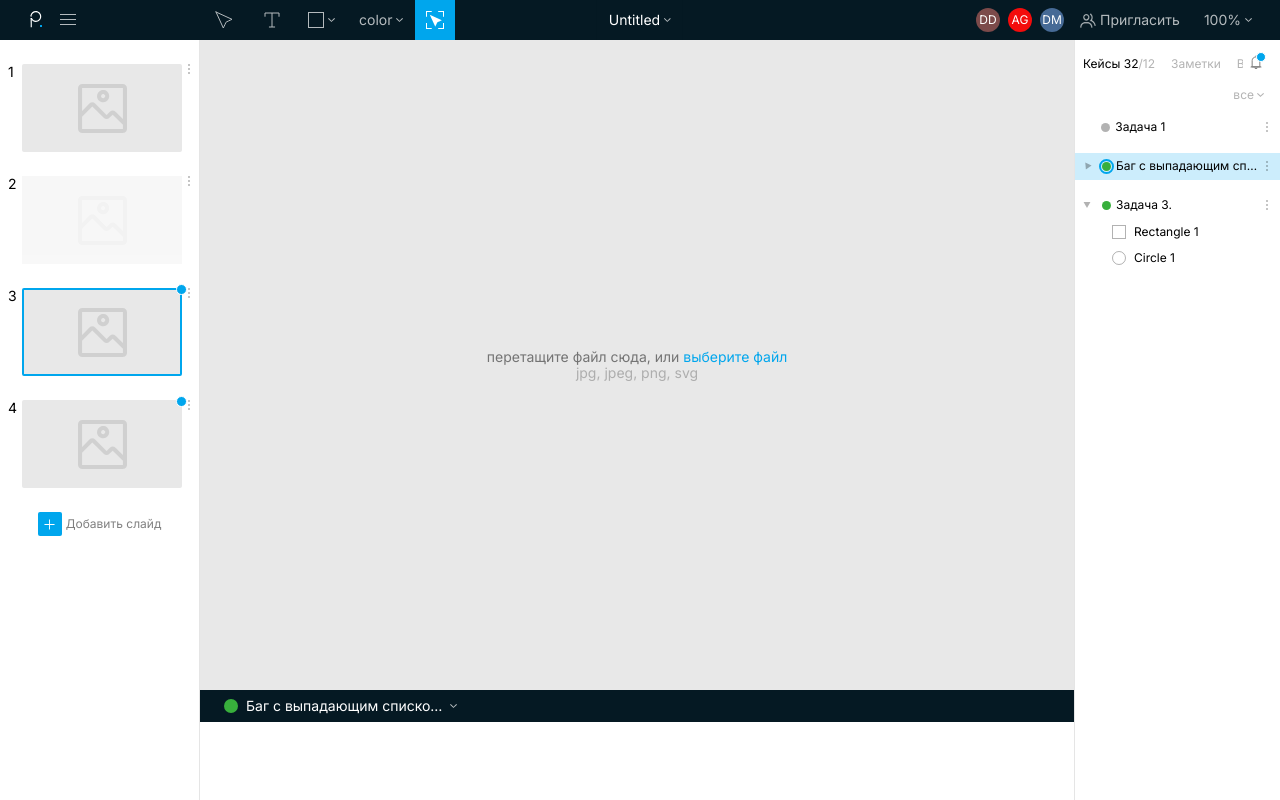
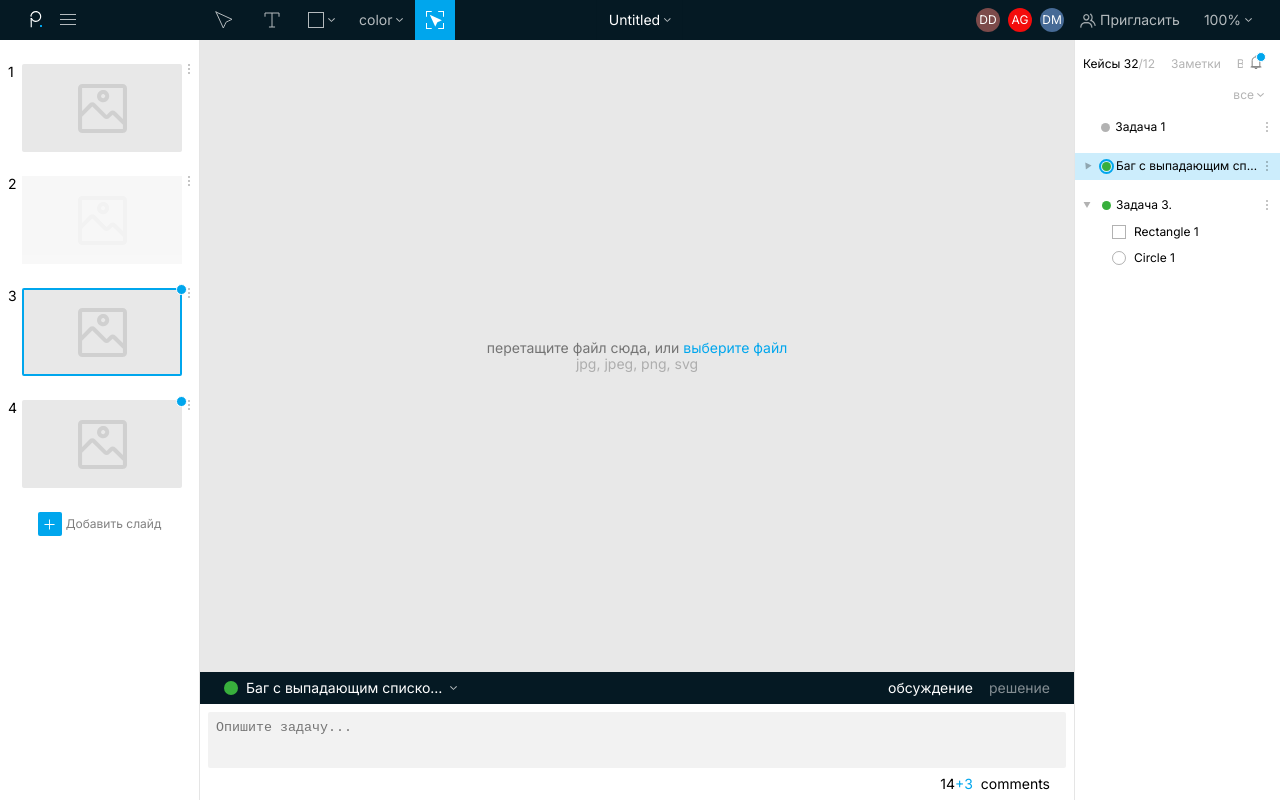
Before and after one commit to intro333/productium_web, a Vue app: page /case-tracker in a window 1280 px wide. Built offline with nearby package versions, Linux system fonts and the light colour scheme; what vue-device-detector would draw is missing.

Commit message:
case discus block.

```diff
--- a/src/assets/scss/case-tracker/case_discus_block.scss
+++ b/src/assets/scss/case-tracker/case_discus_block.scss
@@ -8,8 +8,7 @@
       justify-content: space-between;
       align-items: center;
       padding: 0 24px;
-    }
-    .cd {
+      .cd-h {
         &-left {
           display: flex;
           justify-content: flex-start;
@@ -65,8 +64,79 @@
           display: flex;
           justify-content: flex-end;
           align-items: center;
-        height: 100%;
+          .p-text-box {
+            &:not(:last-child) {
+              margin-right: 16px;
+            }
+          }
+          &-item {
+            font-size: 14px;
+            color: white;
+            opacity: .5;
+            &:hover {
+              cursor: pointer;
+            }
+            &.active {
+              opacity: 1;
             }
           }
         }
       }
+    }
+    &-body {
+      display: flex;
+      flex-direction: column;
+      height: 96px;
+      .cd-b {
+        &-edit-area {
+          box-sizing: border-box;
+          padding: 8px 8px 0;
+          height: 64px;
+          &-text {
+            box-sizing: border-box;
+            border-radius: 2px;
+            background-color: rgb(0, 0, 0, .05);
+            width: 100%;
+            height: 56px;
+            padding: 8px;
+            &.ea-editable {
+
+            }
+            &.ea-readonly {
+              &:hover {
+                cursor: default;
+              }
+            }
+          }
+        }
+        &-comments {
+          display: flex;
+          align-items: center;
+          justify-content: flex-end;
+          padding-right: 24px;
+          height: 32px;
+          &-box {
+            display: flex;
+            align-items: center;
+          }
+          &-text {
+            font-size: 14px;
+            &:not(:last-child) {
+              margin-right: 8px;
+            }
+            &:hover {
+              cursor: default;
+            }
+            &-clicable {
+              cursor: pointer !important;
+            }
+            &-link {
+              color: $color-base;
+            }
+          }
+        }
+      }
+    }
+
+  }
+}
--- a/src/assets/scss/case-tracker/case_tracker_main.scss
+++ b/src/assets/scss/case-tracker/case_tracker_main.scss
@@ -22,7 +22,6 @@
       display: flex;
       flex-direction: column;
       width: calc(100% - 406px);
-      height: calc(100vh - 40px);
       @include work_area_mixin();
       @include case_discus_mixin();
     }
--- a/src/assets/scss/case-tracker/work_area.scss
+++ b/src/assets/scss/case-tracker/work_area.scss
@@ -2,8 +2,7 @@
   .work-area {
     box-sizing: border-box;
     width: 100%;
-    min-height: 600px;
-    height: 100%;
+    height: calc(100% - 128px);
     background-color: $color-block;
     .wa {
       &-empty {
--- a/src/assets/scss/common/main.scss
+++ b/src/assets/scss/common/main.scss
@@ -617,11 +617,21 @@ p {
   }
 }
 .p-textarea {
-  &-disabled {
+  &-custom {
     outline: none;
     border: none;
     background-color: transparent;
     resize: none;
-    overflow:hidden;
+    &.tc-disabled {
+      overflow:hidden;
+    }
   }
 }
+.p-text {
+  &-box {
+    display: flex;
+    justify-content: center;
+    align-content: center;
+    height: 100%;
+  }
+}
--- a/src/components/common/Notifications.vue
+++ b/src/components/common/Notifications.vue
@@ -13,7 +13,7 @@
         </div>
         <p class="nf-short-info nf-date-time rgb-black-50">{{getNotifyDateTime(_notify.updated_at)}}</p>
         <p class="nf-short-info nf-slide-name rgb-black-50">слайд {{_notify.slideOrder+1}}</p>
-        <textarea class="nf-comment p-textarea-disabled"
+        <textarea class="nf-comment p-textarea-custom tc-disabled"
                   readonly disabled
                   cols="181"
                   rows="2"
--- a/src/components/view-tracker/CaseDiscusBlock.vue
+++ b/src/components/view-tracker/CaseDiscusBlock.vue
@@ -1,15 +1,15 @@
 <template>
   <div class="case-discus">
     <div class="case-discus-header">
-      <div class="cd-left">
+      <div class="cd-h-left">
         <template v-if="selectedCase">
-          <div class="cd-left-case-status"
+          <div class="cd-h-left-case-status"
                :class="{[selectedCase.status]: true}"></div>
           <div v-if="!selectedCase.isEdited"
                ref="caseNameInputRef"
                v-on:dblclick="changeCaseNameEditable(selectedCase,  'caseNameInputRef',true)"
-               class="cd-left-case-title-box">
-            <span class="cd-left-case-title text-ellipsis">{{selectedCase.title}}</span>
+               class="cd-h-left-case-title-box">
+            <span class="cd-h-left-case-title text-ellipsis">{{selectedCase.title}}</span>
           </div>
           <input v-if="selectedCase.isEdited"
                  ref="caseNameInputRef"
@@ -17,18 +17,40 @@
                  @blur="changeCaseNameEditable(selectedCase,  'caseNameInputRef', false)"
                  @keyup.enter="changeCaseNameEditable(selectedCase, 'caseNameInputRef',false)"
                  :value="selectedCase.title"
-                 class="cd-left-case-title cd-left-case-input text-ellipsis">
+                 class="cd-h-left-case-title cd-h-left-case-input text-ellipsis">
           <img v-if="!selectedCase.isEdited"
                @click="openCaseOptionsMenu(167, 'caseNameOptionsRef', 'caseNameInputRef',
                selectedCase, 'down', false)"
                ref="caseNameOptionsRef"
                src="@/assets/img/common/selectArrow.svg"
-               class="cd-left-case-arrow select-arrow"
+               class="cd-h-left-case-arrow select-arrow"
                alt="">
         </template>
       </div>
-      <div class="cd-right">
-
+      <div class="cd-h-right">
+        <div v-for="(_item, i) in discusBlockButtons"
+             :key="i"
+             @click="selectDiscusBlockActivity(_item.discusBlockActivityState)"
+             class="p-text-box">
+          <span class="cd-h-right-item"
+                :class="{active: isActiveDiscusBlockActivityState(_item.discusBlockActivityState)}"
+          >{{_item.title}}</span>
+        </div>
+      </div>
+    </div>
+    <div class="case-discus-body">
+      <div class="cd-b-edit-area">
+        <textarea class="cd-b-edit-area-text p-textarea-custom"
+                  :readonly="!selectedCase.isDiscusEdited"
+                  :class="{'ea-readonly': !selectedCase.isDiscusEdited}"
+                  placeholder="Опишите задачу..."></textarea>
+      </div>
+      <div class="cd-b-comments">
+        <div class="cd-b-comments-box">
+          <span class="cd-b-comments-text">14<span class="cd-b-comments-text-link"
+          >+3</span></span>
+          <span class="cd-b-comments-text cd-b-comments-text-clicable">comments</span>
+        </div>
       </div>
     </div>
   </div>
@@ -42,7 +64,16 @@ export default {
   name: "CaseDiscusBlock",
   mixins: [CaseMixin],
   data: () => ({
-
+    discusBlockButtons: [
+      {
+        title: 'обсуждение',
+        discusBlockActivityState: 'discus'
+      },
+      {
+        title: 'решение',
+        discusBlockActivityState: 'resolut'
+      },
+    ]
   }),
   computed: {
     selectedCase() {
@@ -57,7 +88,12 @@ export default {
   },
   methods: {
     ...mapGetters(['getCaseList']),
-
+    isActiveDiscusBlockActivityState(_state) {
+      return this.selectedCase.discusBlockActivityState === _state;
+    },
+    selectDiscusBlockActivity(_state) {
+      this.selectedCase.discusBlockActivityState = _state;
+    },
   }
 }
 </script>
--- a/src/store/modules/slides.js
+++ b/src/store/modules/slides.js
@@ -3,9 +3,11 @@ const state = {
     {
       id: 1,
       title: 'Задача 1',
-      status: 'in-work',
+      status: 'in-work', // in-work | done
+      discusBlockActivityState: 'discus', // discus | resolut
       isSelected: false,
       isEdited: false,
+      isDiscusEdited: false,
       isOpen: false,
       haveNewComments: false,
       children: []
@@ -14,8 +16,10 @@ const state = {
       id: 2,
       title: 'Баг с выпадающим списком, когда на него нажимаешь.',
       status: 'done',
+      discusBlockActivityState: 'discus',
       isSelected: true,
       isEdited: false,
+      isDiscusEdited: false,
       isOpen: false,
       haveNewComments: true,
       children: [
@@ -40,8 +44,10 @@ const state = {
       id: 3,
       title: 'Задача 3.',
       status: 'done',
+      discusBlockActivityState: 'discus',
       isSelected: false,
       isEdited: false,
+      isDiscusEdited: false,
       isOpen: true,
       haveNewComments: false,
       children: [
--- a/src/views/applications/CaseTracker.vue
+++ b/src/views/applications/CaseTracker.vue
@@ -3,7 +3,7 @@
     <ToolbarPanel />
     <div class="case-tracker-body">
       <SlideSidebar />
-      <div class="center-content scroll-y-container">
+      <div class="center-content">
         <WorkArea />
         <CaseDiscusBlock />
       </div>
```
Lines whose indentation alone changed are shown as unchanged.
